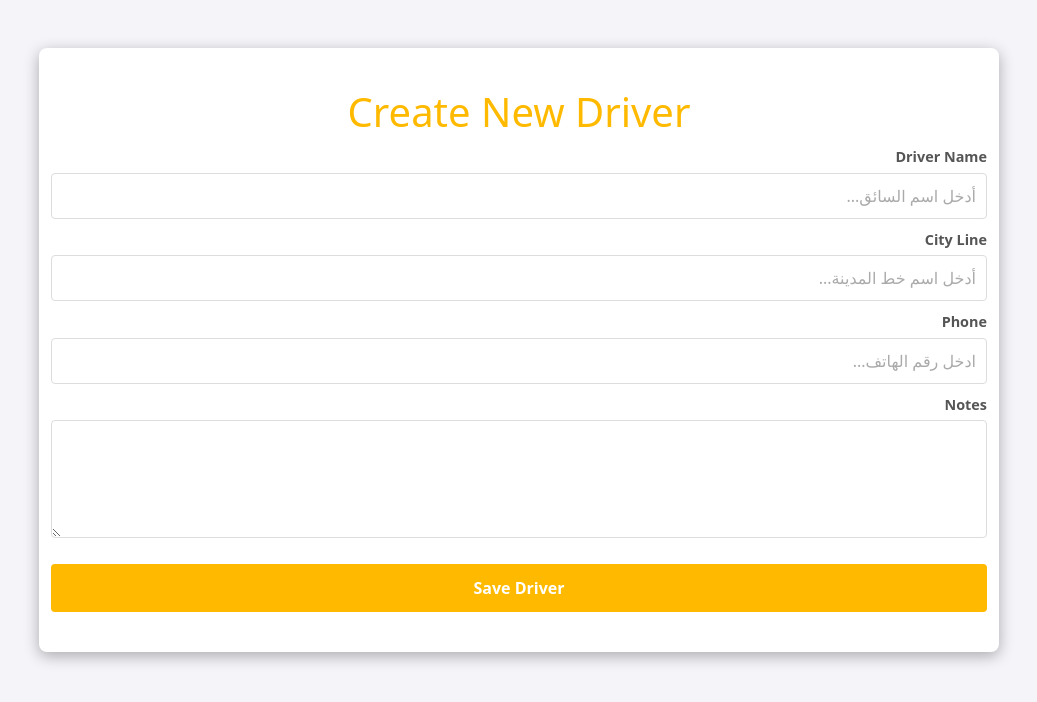
After one commit to Kareem-124/PalSika-Barcode-Scanner, a Django app: page /create_new_driver_page/ in a window 1280 px wide. The commit adds this page. Shown: the top 702 px of the page, without its empty margins (121-1158 px from the left). Run offline with Django 4.2, Linux system fonts and the light colour scheme.

Commit message:
New Page : (create_new_driver):
-Added the front end page
-Added the Css
-Added the Route to the page
-Added the view 'create_new_driver_page' to render the page.

```diff
--- /dev/null
+++ b/scanapp/templates/create_new_driver_page.html
@@ -0,0 +1,35 @@
+<!DOCTYPE html>
+<html lang="en">
+    {% load static %}
+<head>
+    <meta charset="UTF-8">
+    <meta name="viewport" content="width=device-width, initial-scale=1.0">
+    <title>Create New Driver</title>
+    <link rel="stylesheet" href="{% static 'css/style_create_new_dirver.css' %}">
+    <link href="https://cdn.jsdelivr.net/npm/bootstrap@5.1.3/dist/css/bootstrap.min.css" rel="stylesheet" integrity="sha384-1BmE4kWBq78iYhFldvKuhfTAU6auU8tT94WrHftjDbrCEXSU1oBoqyl2QvZ6jIW3" crossorigin="anonymous">
+
+</head>
+<body>
+    <div class="container mt-5">
+        <h1>Create New Driver</h1>
+        <form action="{% url 'add_driver_process' %}" method="POST" class="driver-form" dir="rtl">
+            {% csrf_token %}
+            <label for="driverName">Driver Name</label>
+            <input type="text" id="driverName" name="driver_name" placeholder="أدخل اسم السائق..." required>
+
+            <label for="driverCityLine">City Line</label>
+            <input type="text" id="driverCityLine" name="city_line" placeholder="أدخل اسم خط المدينة..." required>
+
+            <label for="driverPhone">Phone</label>
+            <input type="text" id="driverPhone" name="phone" placeholder="ادخل رقم الهاتف..." required>
+
+            <div class="form-group">
+                <label for="notes">Notes</label>
+                <textarea id="notes" name="notes" rows="4" dir="rtl" type="text"></textarea>
+            </div>
+
+            <button type="submit" class="save-driver-btn">Save Driver</button>
+        </form>
+    </div>
+</body>
+</html>
--- a/scanapp/templates/orders_page.html
+++ b/scanapp/templates/orders_page.html
@@ -135,7 +135,7 @@
 
             <!-- Search for driver -->
             <input type="text" id="productSearchInput" placeholder="Search for a Driver Name..." oninput="filterProducts()">
-            <a class="mt-3 mb-3 link_newDriver" href="#">+ New Driver</a>
+            <a class="mt-3 mb-3 link_newDriver" href="../create_new_driver_page/">+ New Driver</a>
             <select id="modalProductSelect" required size="5" style="width: 100%; margin-top: 5px;">
                 {% for Driver in delivery %}
                 <option id="{{ Driver.id }}" value="{{ Driver.id }}">{{ Driver.driver_name }}</option>
--- a/scanapp/urls.py
+++ b/scanapp/urls.py
@@ -16,5 +16,7 @@ urlpatterns = [
     path('orders_page/', views.orders_page, name='orders_page'),
     path('order_page_products_request/<str:orderID>/', views.order_page_products_request, name='order_page_products_request'),
     path('order_page_assign_new_driver/', views.order_page_assign_new_driver, name='order_page_assign_new_driver'),
+    path('create_new_driver_page/', views.create_new_driver_page, name='create_new_driver_page'),
+    path('add_driver_process/', views.add_driver_process, name='add_driver_process'),
 
 ]
--- a/scanapp/views.py
+++ b/scanapp/views.py
@@ -374,6 +374,13 @@ def order_page_assign_new_driver(request):
     }
     print(response_data)
     return JsonResponse(response_data)
+
+
+def create_new_driver_page(request):
+    return render(request, "create_new_driver_page.html")
+
+def add_driver_process(request):
+    pass
 # # Process: Delete
 # def remove_order_list(request,order_id):
 #     order_list = Order_list.objects.get(id=order_id)
--- /dev/null
+++ b/static/css/style_create_new_dirver.css
@@ -0,0 +1,74 @@
+body {
+    font-family: Arial, sans-serif;
+    background-color: #f4f4f9 !important;
+    margin: 0;
+    padding: 0;
+}
+
+.container {
+    max-width: 60rem !important;
+    margin: 0 auto;
+    padding: 40px;
+    background-color: #ffffff;
+    border-radius: 8px;
+    box-shadow: 0px 4px 15px rgba(0, 0, 0, 0.3);
+}
+
+h1 {
+    text-align: center;
+    color: #333;
+    margin-bottom: 30px;
+    color: #ffba00; /* Yellow theme color */
+}
+
+.driver-form label {
+    font-size: 0.9rem;
+    color: #555;
+    font-weight: bold;
+    margin-top: 10px;
+    display: block;
+}
+
+.driver-form input[type="text"] {
+    width: 100%;
+    padding: 10px;
+    margin-top: 5px;
+    border: 1px solid #ddd;
+    border-radius: 4px;
+    font-size: 1rem;
+    color: #333;
+}
+
+.driver-form input::placeholder {
+    color: #aaa;
+}
+
+.driver-form textarea[type="text"] {
+    width: 100%;
+    padding: 10px;
+    margin-top: 5px;
+    border: 1px solid #ddd;
+    border-radius: 4px;
+    font-size: 1rem;
+    color: #333;
+}
+
+
+
+.save-driver-btn {
+    background-color: #ffba00; /* Yellow theme color */
+    color: #fff;
+    padding: 12px 20px;
+    border: none;
+    border-radius: 4px;
+    cursor: pointer;
+    font-weight: bold;
+    width: 100%;
+    margin-top: 20px;
+    font-size: 1rem;
+    transition: background-color 0.3s;
+}
+
+.save-driver-btn:hover {
+    background-color: #e0a800;
+}
```
Also changed, not shown: scanapp/templates/add_product.html (+4 -4 lines).
